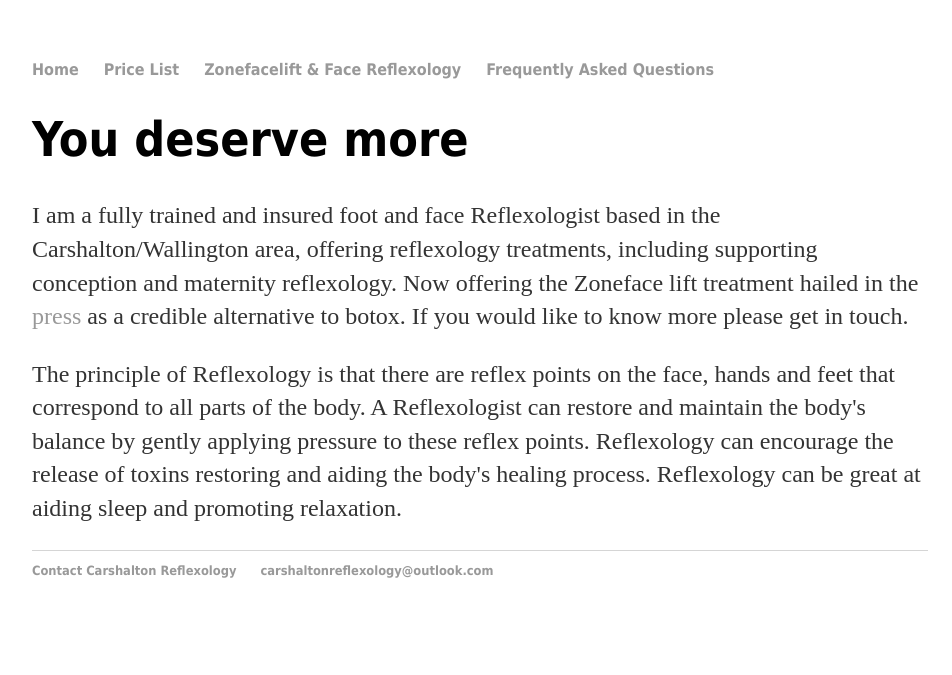
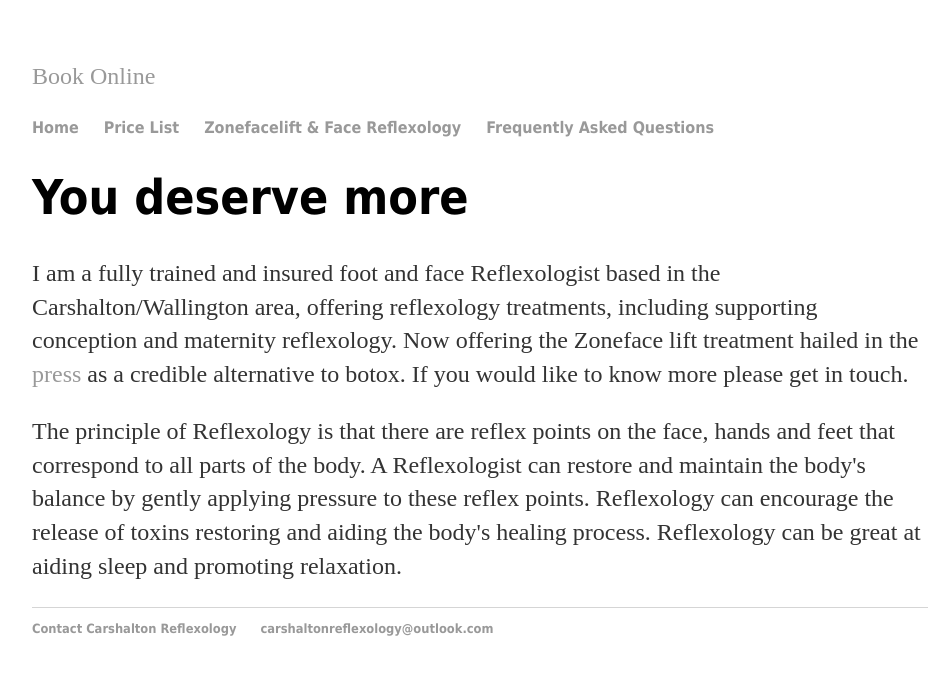
Before and after one commit to Rednax-lab/rednax-lab.github.io, a Jekyll site: the page built from index.html, in a window 1280 px wide. Shown: the top 675 px of the page, without its empty margins (160-1112 px from the left). Built offline with Jekyll 4.4.1, drawn with Linux system fonts in a browser that asks for light colours.

Commit message:
Update default.html

```diff
--- a/_layouts/default.html
+++ b/_layouts/default.html
@@ -8,6 +8,9 @@
 			<meta name="viewport" content="width=device-width, initial-scale=1.0">
 		</head>
 		<body>
+			<section>
+				<p><a href=https://www.fresha.com/a/carshalton-reflexology-wallington-park-lane-mr8ausql/booking?menu=true&pId=1384912&fbclid=PAY2xjawG6qmdleHRuA2FlbQIxMAABpsArgp00PbGOdbwuW-AMQS1Hl8HjKkzwJXIBU9EAzrQjSqmkmJrnyPpK0g_aem_SYo8Aq8qtKz7NAJwznRmRg>Book Online<a></a></p>
+			</section>
 			<nav>
 	    		<ul>
 	        		<li><a href="/">Home</a></li>
```
